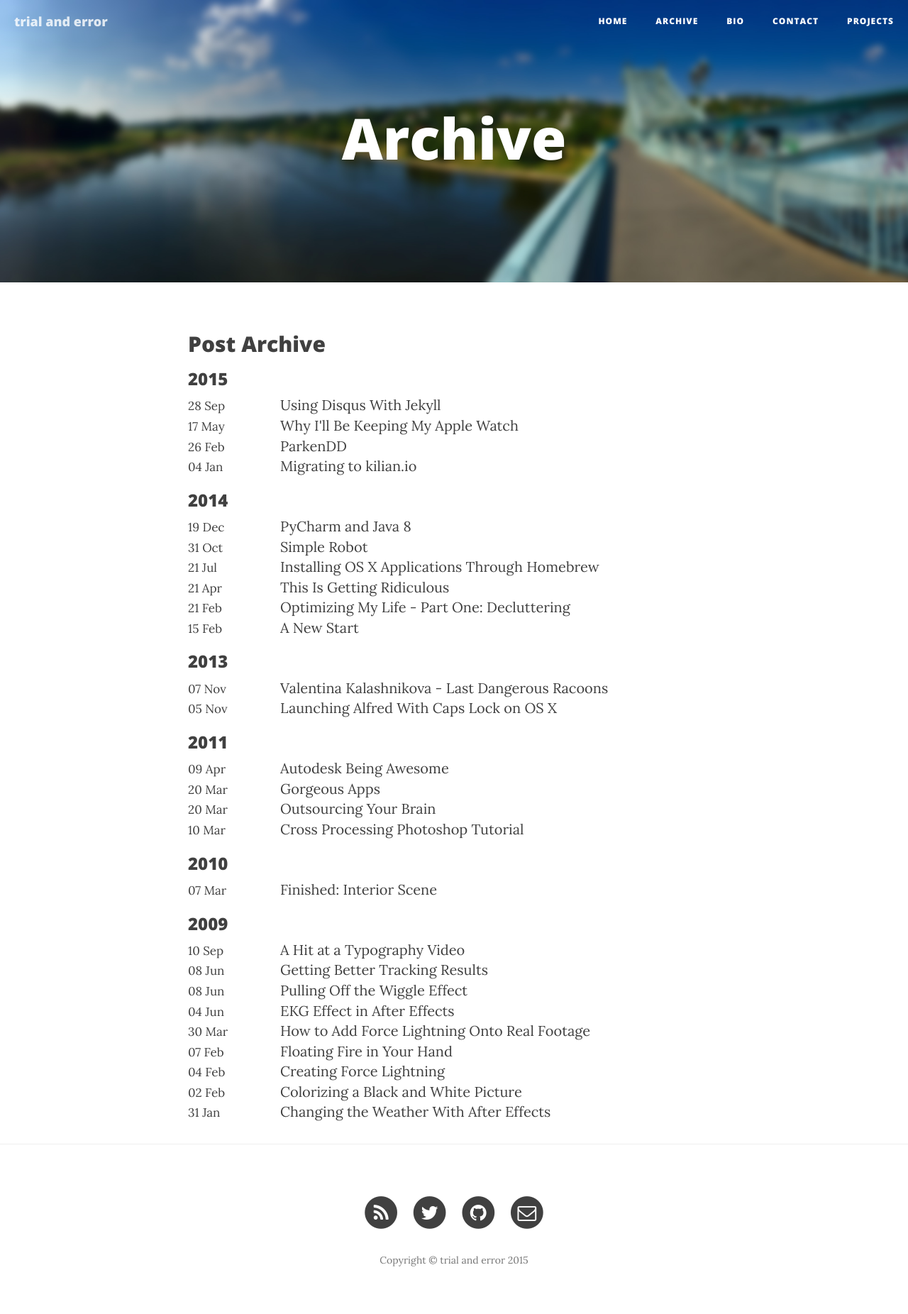
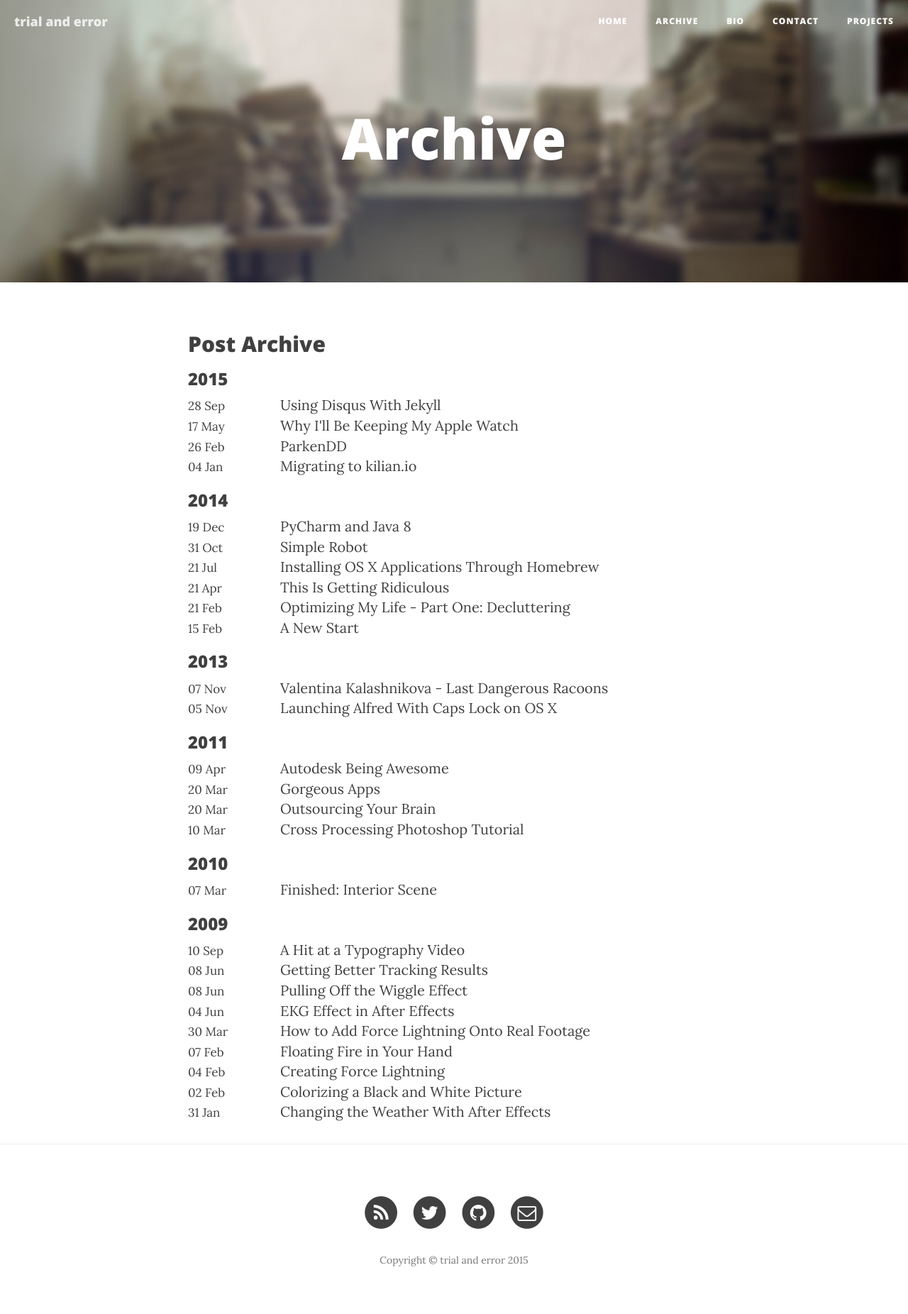
Before and after one commit to kiliankoe/blog_old, a Jekyll site: the page built from archive.html, in a window 1280 px wide. Shown: the whole page at 71% size. Built offline with Jekyll 4.4.1, drawn with Linux system fonts in a browser that asks for light colours; nearby versions of some CDN libraries.

Commit message:
add archive header image

```diff
--- a/archive.html
+++ b/archive.html
@@ -1,6 +1,7 @@
 ---
 layout: page
 title: "Archive"
+header-img: "img/archive-bg.jpg"
 ---
 
 <h2>Post Archive</h2>
```
Also changed, not shown: img/archive-bg.jpg (added).
